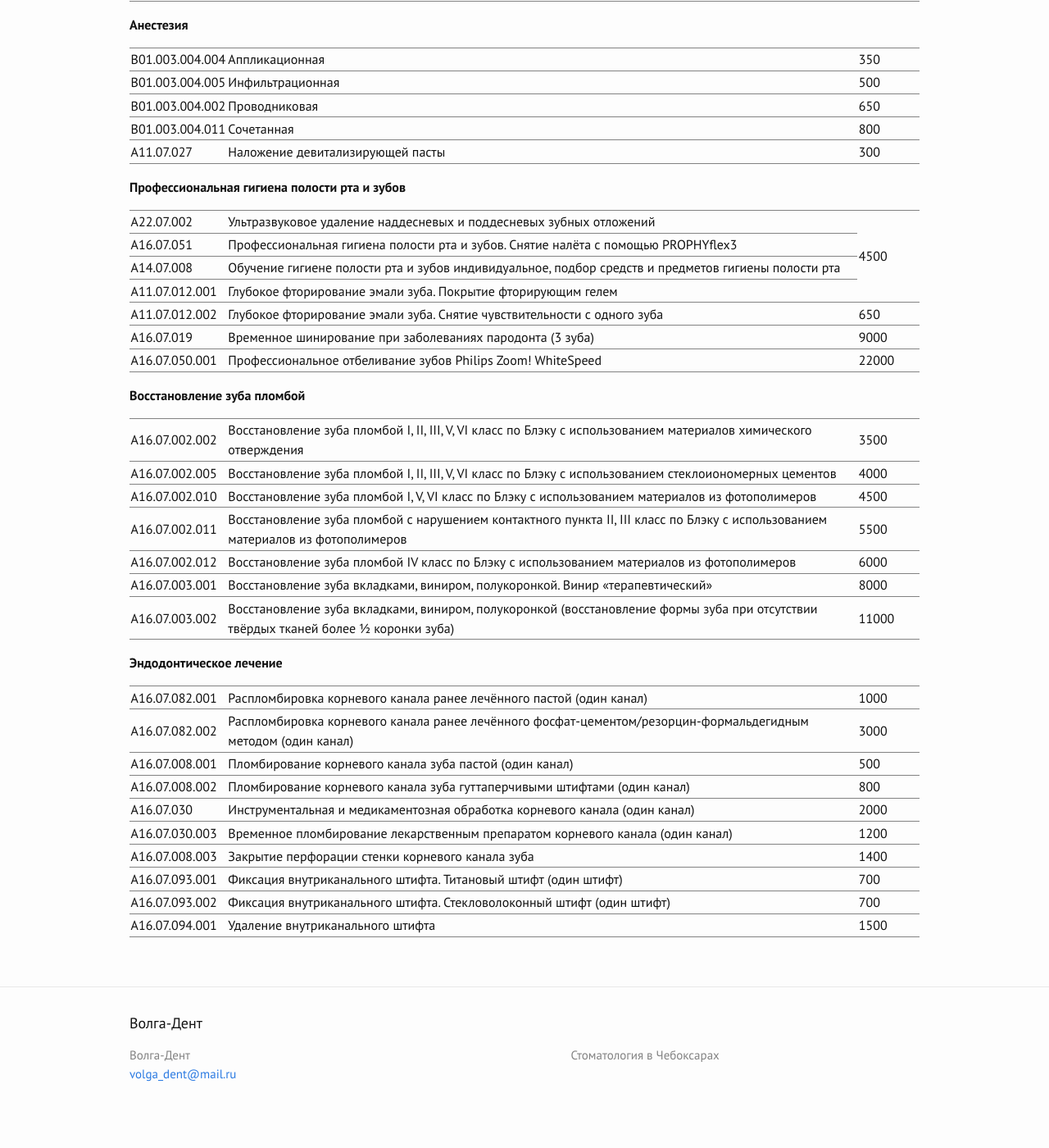
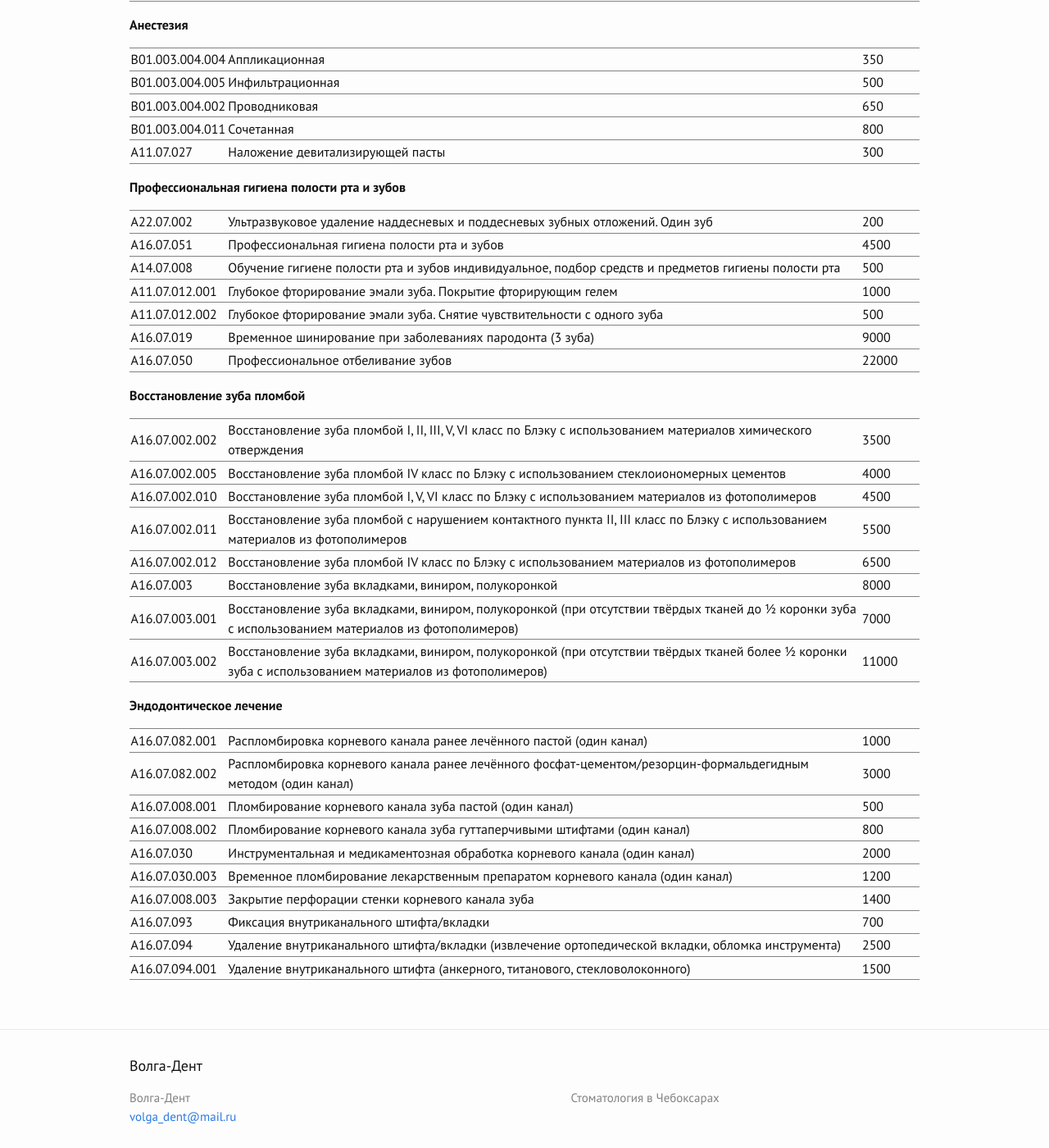
Before and after one commit to albus-dentes/albus-dentes.github.io, a Jekyll site: the page built from prices/index.html, in a window 1280 px wide and 1400 px high, scrolled down 446 px. Shown: the whole window at 82% size. Built offline with Jekyll 4.4.1, drawn with Linux system fonts in a browser that asks for light colours; some of the changed text lies outside the part shown.

Commit message:
Update prices

```diff
--- a/prices/index.html
+++ b/prices/index.html
@@ -57,25 +57,28 @@ title: Цены
   </tr>
   <tr>
     <td>А22.07.002</td>
-    <td>Ультразвуковое удаление наддесневых и поддесневых зубных отложений</td>
-    <td rowspan="4">4500</td>
+    <td>Ультразвуковое удаление наддесневых и поддесневых зубных отложений. Один зуб</td>
+    <td>200</td>
   </tr>
   <tr>
     <td>А16.07.051</td>
-    <td>Профессиональная гигиена полости рта и зубов. Снятие налёта с помощью PROPHYflex3</td>
+    <td>Профессиональная гигиена полости рта и зубов</td>
+    <td>4500</td>
   </tr>
   <tr>
     <td>A14.07.008</td>
     <td>Обучение гигиене полости рта и зубов индивидуальное, подбор средств и предметов гигиены полости рта</td>
+    <td>500</td>
   </tr>
   <tr>
     <td>A11.07.012.001</td>
     <td>Глубокое фторирование эмали зуба. Покрытие фторирующим гелем</td>
+    <td>1000</td>
   </tr>
   <tr>
     <td>A11.07.012.002</td>
     <td>Глубокое фторирование эмали зуба. Снятие чувствительности с одного зуба</td>
-    <td>650</td>
+    <td>500</td>
   </tr>
   <tr>
     <td>А16.07.019</td>
@@ -83,8 +86,8 @@ title: Цены
     <td>9000</td>
   </tr>
   <tr>
-    <td>А16.07.050.001</td>
-    <td>Профессиональное отбеливание зубов Philips Zoom! WhiteSpeed</td>
+    <td>А16.07.050</td>
+    <td>Профессиональное отбеливание зубов</td>
     <td>22000</td>
   </tr>
   <tr>
@@ -97,7 +100,7 @@ title: Цены
   </tr>
   <tr>
     <td>А16.07.002.005</td>
-    <td>Восстановление зуба пломбой I, II, III, V, VI класс по Блэку с использованием стеклоиономерных цементов</td>
+    <td>Восстановление зуба пломбой IV класс по Блэку с использованием стеклоиономерных цементов</td>
     <td>4000</td>
   </tr>
   <tr>
@@ -113,16 +116,21 @@ title: Цены
   <tr>
     <td>А16.07.002.012</td>
     <td>Восстановление зуба пломбой IV класс по Блэку с использованием материалов из фотополимеров</td>
-    <td>6000</td>
+    <td>6500</td>
+  </tr>
+  <tr>
+    <td>А16.07.003</td>
+    <td>Восстановление зуба вкладками, виниром, полукоронкой</td>
+    <td>8000</td>
   </tr>
   <tr>
     <td>А16.07.003.001</td>
-    <td>Восстановление зуба вкладками, виниром, полукоронкой. Винир «терапевтический»</td>
-    <td>8000</td>
+    <td>Восстановление зуба вкладками, виниром, полукоронкой (при отсутствии твёрдых тканей до ½ коронки зуба с использованием материалов из фотополимеров)</td>
+    <td>7000</td>
   </tr>
   <tr>
     <td>А16.07.003.002</td>
-    <td>Восстановление зуба вкладками, виниром, полукоронкой (восстановление формы зуба при отсутствии твёрдых тканей более ½ коронки зуба)</td>
+    <td>Восстановление зуба вкладками, виниром, полукоронкой (при отсутствии твёрдых тканей более ½ коронки зуба с использованием материалов из фотополимеров)</td>
     <td>11000</td>
   </tr>
   <tr>
@@ -164,18 +172,18 @@ title: Цены
     <td>1400</td>
   </tr>
   <tr>
-    <td>А16.07.093.001</td>
-    <td>Фиксация внутриканального штифта. Титановый штифт (один штифт)</td>
+    <td>А16.07.093</td>
+    <td>Фиксация внутриканального штифта/вкладки</td>
     <td>700</td>
   </tr>
   <tr>
-    <td>А16.07.093.002</td>
-    <td>Фиксация внутриканального штифта. Стекловолоконный штифт (один штифт)</td>
-    <td>700</td>
+    <td>А16.07.094</td>
+    <td>Удаление внутриканального штифта/вкладки (извлечение ортопедической вкладки, обломка инструмента)</td>
+    <td>2500</td>
   </tr>
   <tr>
     <td>А16.07.094.001</td>
-    <td>Удаление внутриканального штифта</td>
+    <td>Удаление внутриканального штифта (анкерного, титанового, стекловолоконного)</td>
     <td>1500</td>
   </tr>
 </table>
```
Also changed, not shown: other parts of prices/index.html (+4 -4 lines), prices/export.csv (+15 -11 lines).
